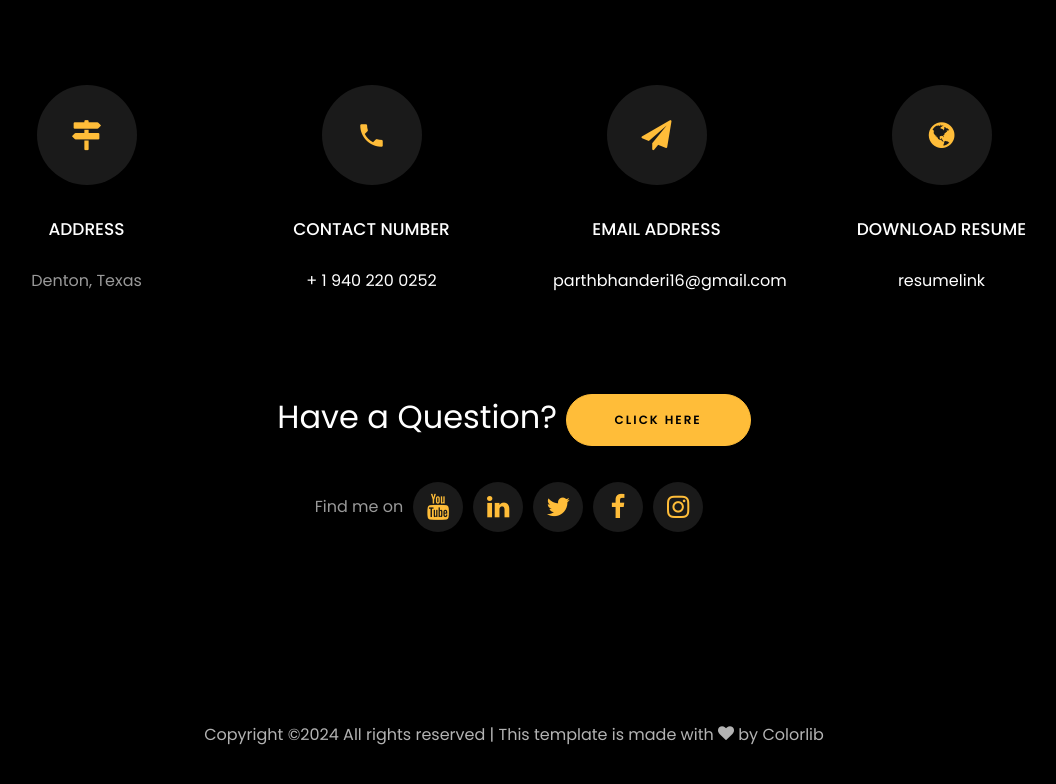
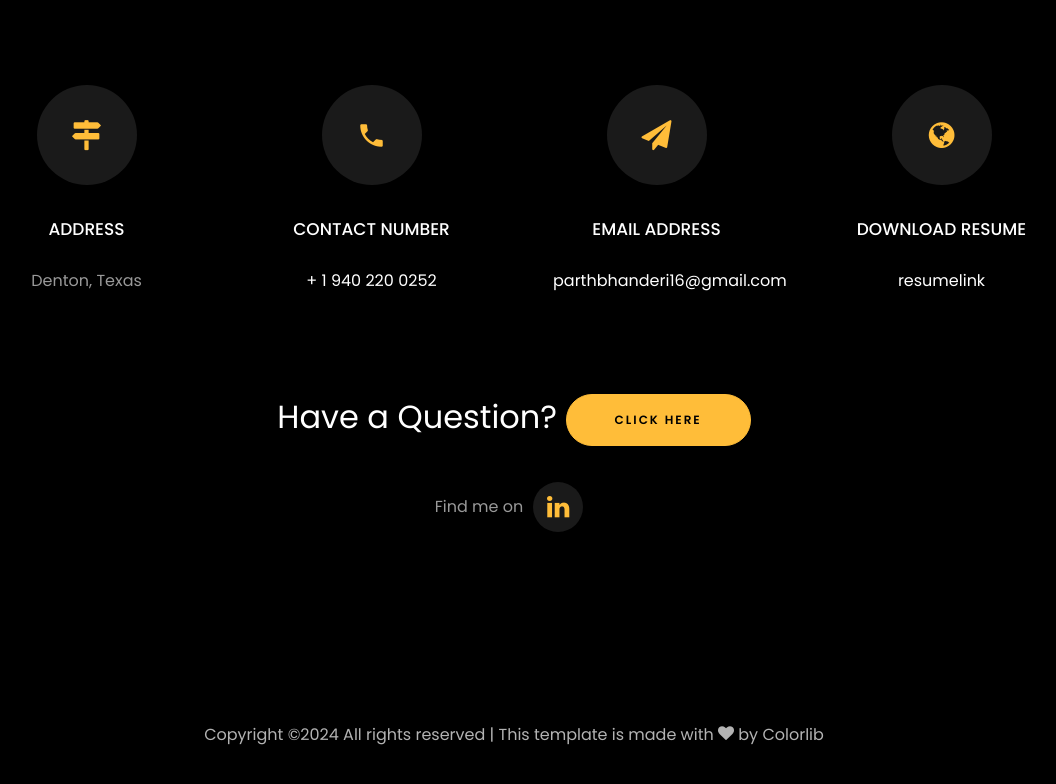
Before and after one commit to goalhunter/parthbhanderi, a plain HTML site: page index.html in a window 1280 px wide. Shown: the part 5412-6196 px from the top of the page, without its empty margins (126-1182 px from the left). Drawn offline with Linux system fonts and the light colour scheme; files whose address does not match are found by name.

Commit message:
added links for google form and linkedin profile

```diff
--- a/index.html
+++ b/index.html
@@ -578,17 +578,13 @@
 			<br>
 			<div class="row justify-content-center">
 				<div class="col-md-7 ftco-animate text-center">
-					<h2>Have a<span> Question?  </span> <a href="https://forms.gle/uLaTShUKXraAvHJ77" class="btn btn-primary py-3 px-5">Click Here</a> </h2>
+					<h2>Have a<span> Question?  </span> <a href="https://forms.gle/kkxnEuq7uB32eYA1A" class="btn btn-primary py-3 px-5">Click Here</a> </h2>
 				</div>
 			</div>
 				<br>
 					<ul class="ftco-footer-social list-unstyled d-flex justify-content-center align-items-center mb-0">
 					  <li class="ftco-animate normal-txt">Find me on  </li>
-					  <li class="ftco-animate"><a href="https://www.youtube.com/@RishabhMishraOfficial"><span class="icon-youtube"></span></a></li>
-					  <li class="ftco-animate"><a href="https://www.linkedin.com/in/rishabhnmishra/"><span class="icon-linkedin"></span></a></li>
-					  <li class="ftco-animate"><a href="https://twitter.com/rishabhnmishra"><span class="icon-twitter"></span></a></li>
-					  <li class="ftco-animate"><a href="https://twitter.com/rishabhnmishra"><span class="icon-facebook"></span></a></li>
-				      <li class="ftco-animate"><a href="https://www.instagram.com/rishabhnmishra/"><span class="icon-instagram"></span></a></li>
+					  <li class="ftco-animate"><a href="https://www.linkedin.com/in/parth-bhanderi-9953ab131/"><span class="icon-linkedin"></span></a></li>
 					</ul>
 				<br>
 		   </div>
```
